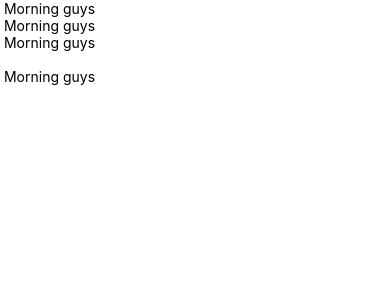
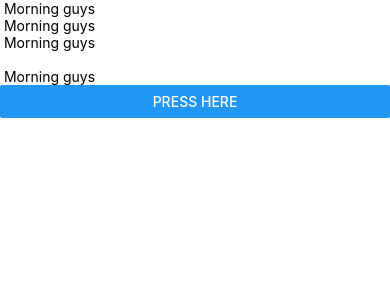
Before and after one commit to SuhaniA112/Firelock, a React Native app: screen / in a window 390 px wide. Shown: the top 300 px of the page. Built offline with nearby package versions, Linux system fonts and the light colour scheme; no server answers.

Commit message:
made button for test

```diff
--- a/App2.tsx
+++ b/App2.tsx
@@ -1,13 +1,16 @@
 import React, { useEffect, useState } from "react";
-import { Text, View } from "react-native";
+import { Text, View, Button } from "react-native";
 import { io } from "socket.io-client";
 
-const socket = io("http://10.0.2.2:3001", {
+const socket = io("http://10.0.2.2:3001", { // laptop ip if connecting to real phone
   transports: ["websocket"],
 });
 
 function App() {
   const [arduinoData, setArduinoData] = useState("");
+  const sendButtonPress = () => {
+    socket.emit("buttonPress", { time: Date.now() });
+    };
 
     useEffect(() => {
       socket.on("arduino-data", (data) => {
@@ -26,6 +29,9 @@ function App() {
       <Text> Morning guys </Text>
       <Text> {arduinoData}</Text>
       <Text> Morning guys </Text>
+      <Button
+        title = "Press here"
+        onPress = {sendButtonPress}/>
     </View>
   );
 }
```
Also changed, not shown: server.js (+6 -2 lines).
